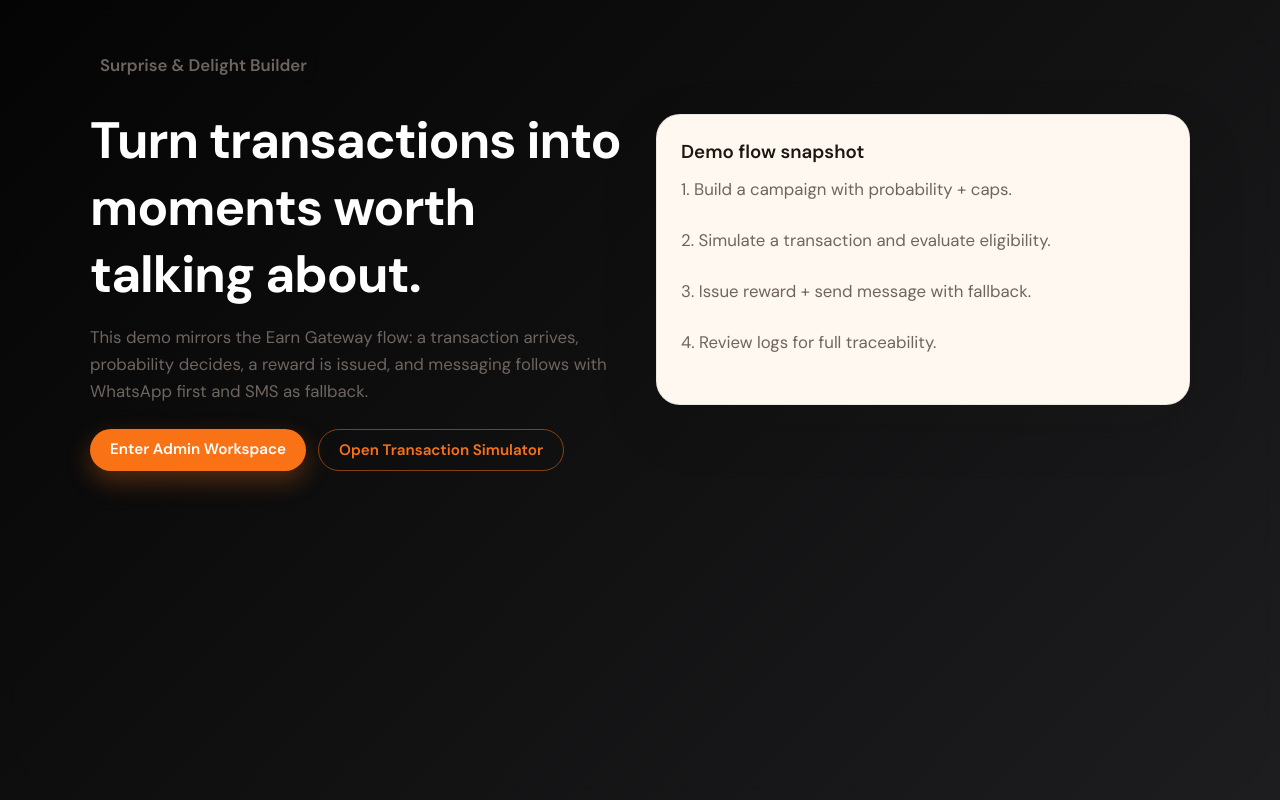
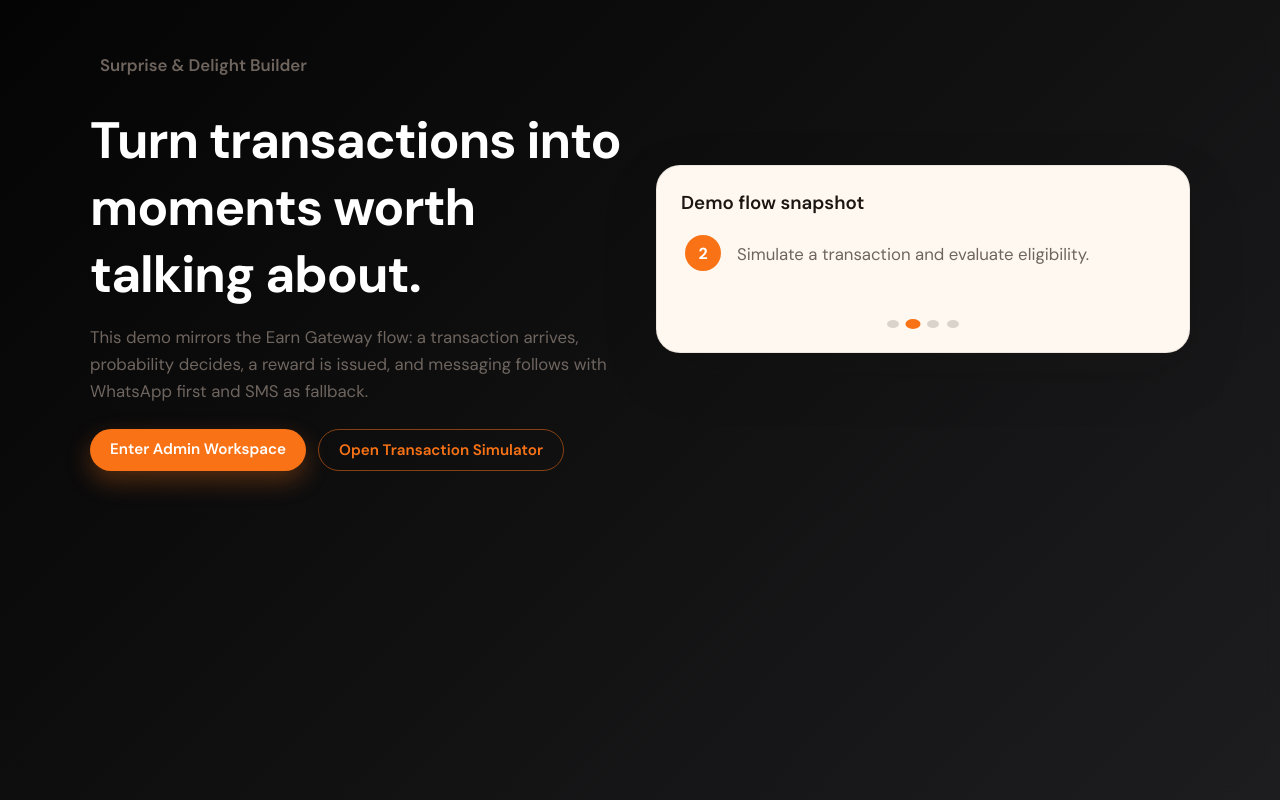
Before and after one commit to tristdrum/yoyo-demo, a Next.js app: page / in a window 1280 px wide. Built offline with nearby package versions, Linux system fonts and the light colour scheme.

Commit message:
feat: add StepCarousel component and styles for carousel functionality

```diff
--- a/app/globals.css
+++ b/app/globals.css
@@ -90,6 +90,76 @@ main {
   font-family: var(--font-sans), "Segoe UI", sans-serif;
   font-weight: 600;
   margin: 0 0 12px;
+}
+
+.carousel {
+  position: relative;
+}
+
+.carousel-track-wrapper {
+  overflow: hidden;
+  border-radius: 12px;
+}
+
+.carousel-track {
+  display: flex;
+  transition: transform 0.6s cubic-bezier(0.22, 1, 0.36, 1);
+}
+
+.carousel-slide {
+  min-width: 100%;
+  display: flex;
+  align-items: flex-start;
+  gap: 16px;
+  padding: 8px 4px;
+}
+
+.step-number {
+  display: flex;
+  align-items: center;
+  justify-content: center;
+  width: 36px;
+  height: 36px;
+  border-radius: 50%;
+  background: var(--accent);
+  color: #fff;
+  font-weight: 700;
+  font-size: 1rem;
+  flex-shrink: 0;
+}
+
+.step-text {
+  margin: 0;
+  padding-top: 6px;
+  color: var(--muted);
+  font-size: 1.05rem;
+  line-height: 1.5;
+}
+
+.carousel-dots {
+  display: flex;
+  justify-content: center;
+  gap: 8px;
+  margin-top: 20px;
+}
+
+.carousel-dot {
+  width: 8px;
+  height: 8px;
+  border-radius: 50%;
+  border: none;
+  background: rgba(0, 0, 0, 0.15);
+  cursor: pointer;
+  transition: background 0.3s ease, transform 0.3s ease;
+}
+
+.carousel-dot:hover {
+  background: rgba(0, 0, 0, 0.3);
+}
+
+.carousel-dot.active {
+  background: var(--accent);
+  transform: scale(1.25);
 }
 
 .hero-actions {
--- a/app/page.tsx
+++ b/app/page.tsx
@@ -1,4 +1,5 @@
 import Link from "next/link";
+import { StepCarousel } from "@/components/StepCarousel";
 
 export default function HomePage() {
   return (
@@ -22,10 +23,7 @@ export default function HomePage() {
         </div>
         <div className="hero-card animate-in delay-3">
           <h3>Demo flow snapshot</h3>
-          <p>1. Build a campaign with probability + caps.</p>
-          <p>2. Simulate a transaction and evaluate eligibility.</p>
-          <p>3. Issue reward + send message with fallback.</p>
-          <p>4. Review logs for full traceability.</p>
+          <StepCarousel />
         </div>
       </section>
     </main>
--- /dev/null
+++ b/components/StepCarousel.tsx
@@ -0,0 +1,50 @@
+"use client";
+
+import { useState, useEffect } from "react";
+
+const steps = [
+  { number: 1, text: "Build a campaign with probability + caps." },
+  { number: 2, text: "Simulate a transaction and evaluate eligibility." },
+  { number: 3, text: "Issue reward + send message with fallback." },
+  { number: 4, text: "Review logs for full traceability." },
+];
+
+export function StepCarousel() {
+  const [currentStep, setCurrentStep] = useState(0);
+
+  useEffect(() => {
+    const interval = setInterval(() => {
+      setCurrentStep((prev) => (prev + 1) % steps.length);
+    }, 3000);
+
+    return () => clearInterval(interval);
+  }, []);
+
+  return (
+    <div className="carousel">
+      <div className="carousel-track-wrapper">
+        <div
+          className="carousel-track"
+          style={{ transform: `translateX(-${currentStep * 100}%)` }}
+        >
+          {steps.map((step) => (
+            <div key={step.number} className="carousel-slide">
+              <span className="step-number">{step.number}</span>
+              <p className="step-text">{step.text}</p>
+            </div>
+          ))}
+        </div>
+      </div>
+      <div className="carousel-dots">
+        {steps.map((_, index) => (
+          <button
+            key={index}
+            className={`carousel-dot ${index === currentStep ? "active" : ""}`}
+            onClick={() => setCurrentStep(index)}
+            aria-label={`Go to step ${index + 1}`}
+          />
+        ))}
+      </div>
+    </div>
+  );
+}
```
